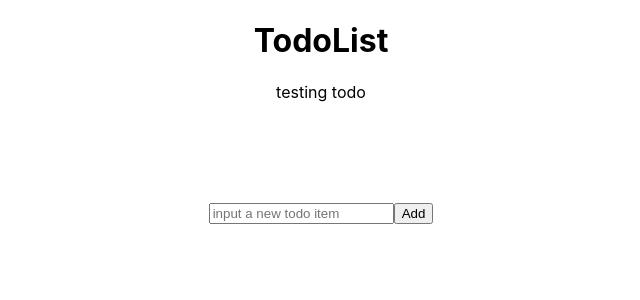
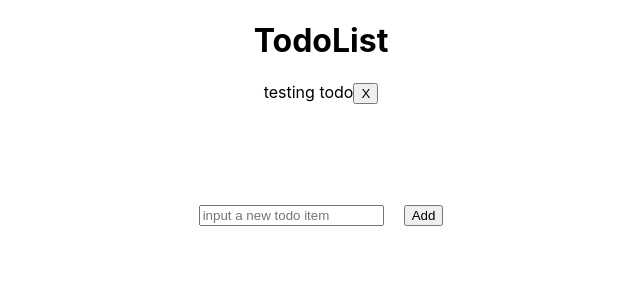
Before and after one commit to kudoyuto/todoList, a React (Create React App) app: page / in a window 1280 px wide. Shown: the top 300 px of the page, without its empty margins (319-959 px from the left). Built offline with nearby package versions, Linux system fonts and the light colour scheme.

Commit message:
[todoList][Yuto]chore: added RemoveTodo to delete todoList

```diff
--- a/src/features/styles/TodoForm.css
+++ b/src/features/styles/TodoForm.css
@@ -2,3 +2,6 @@
     margin-top:100px;
 
 }
+.button {
+    margin-left: 20px;
+}
--- a/src/features/todos/components/TodoForm.js
+++ b/src/features/todos/components/TodoForm.js
@@ -26,7 +26,7 @@ function TodoForm() {
             placeholder="input a new todo item"
             value ={text}
             onChange= {handleChange}/>
-            <button onClick={handleAdd}>Add</button>
+            <button className="button" onClick={handleAdd}>Add</button>
         </div>
     )
 }
--- a/src/features/todos/components/TodoItem.js
+++ b/src/features/todos/components/TodoItem.js
@@ -1,7 +1,7 @@
 import React from 'react'
 import { useSelector, useDispatch } from 'react-redux'
 
-import { selectTodoById, ToggleTodo} from "../reducers/todosSlice"
+import { selectTodoById, ToggleTodo, RemoveTodo} from "../reducers/todosSlice"
 import "../../styles/TodoItem.css"
 function TodoItem(props) {
 
@@ -12,11 +12,16 @@ function TodoItem(props) {
     function handleClick() {
         dispatch(ToggleTodo(props.id));
     }
+    function handleDelete() {
+        dispatch(RemoveTodo(props.id));
+    }
 
     const todoStatus = todo.done ? "done": "";
     return (
-        <div className={`TodoItem-todo ${todoStatus}`} onClick={handleClick}>
-            {todo.text}
+        <div className="">
+
+            <span className={`TodoItem-todo ${todoStatus}`} onClick={handleClick}>{todo.text}</span>
+            <button onClick={handleDelete}>X</button>
         </div>
     )
 }
--- a/src/features/todos/reducers/todosSlice.js
+++ b/src/features/todos/reducers/todosSlice.js
@@ -28,11 +28,15 @@ const todosSlice = createSlice({
             const todo = state.entities[action.payload]
             todo.done = !todo.done;
         },
+        RemoveTodo(state, action) {
+            todosAdapter.removeOne(state, action.payload)
+
+        },
 
 
     },
 });
-export const {AddTodo, ToggleTodo} =  todosSlice.actions;
+export const {AddTodo, ToggleTodo, RemoveTodo} =  todosSlice.actions;
 
 export default todosSlice.reducer;
 
```
